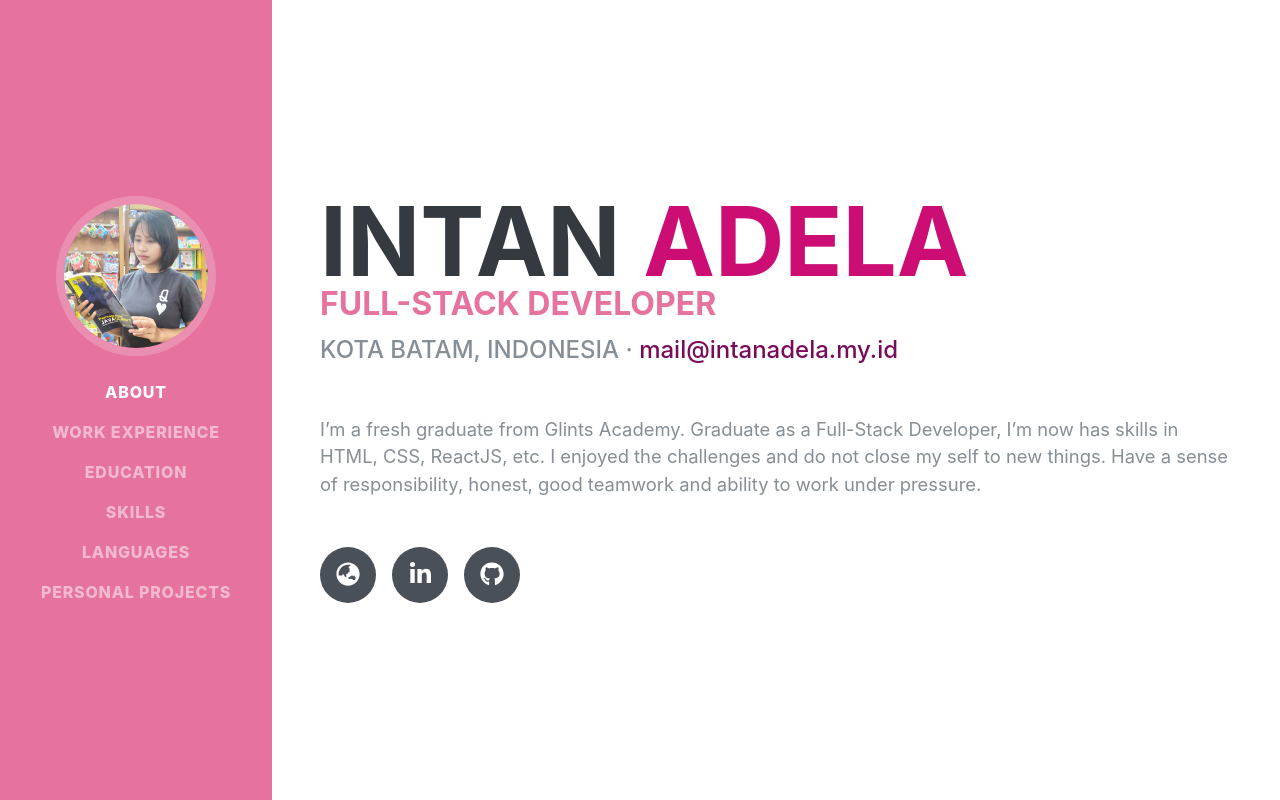
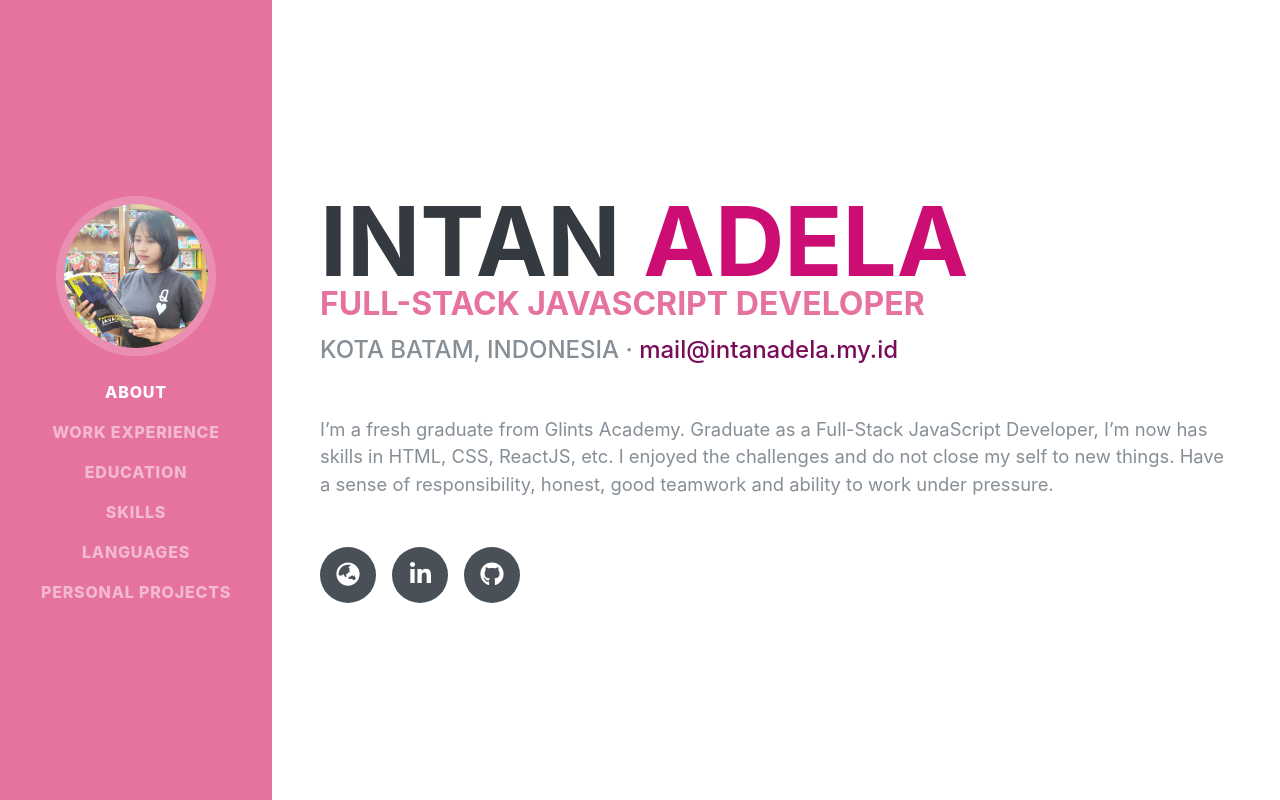
Before and after one commit to intanadhella/curriculum-vitae, a React (Create React App) app: page / in a window 1280 px wide. Shown: the top 800 px of the page. Built offline with nearby package versions, Linux system fonts and the light colour scheme; a web font is replaced by a local one.

Commit message:
change job title

```diff
--- a/src/components/Resume/About.js
+++ b/src/components/Resume/About.js
@@ -18,7 +18,7 @@ const About = () => {
                     Intan <span className="text-primary">Adela</span>
                 </h1>
                 <h3>
-                    <span className="text-secondary">Full-Stack Developer</span>
+                    <span className="text-secondary">Full-Stack JavaScript Developer</span>
                 </h3>
                 <div className="subheading mb-5">
                     Kota Batam, Indonesia ·{" "}
@@ -31,7 +31,7 @@ const About = () => {
                 </div>
                 <p className="lead mb-5">
                     I’m a fresh graduate from Glints Academy.
-                    Graduate as a Full-Stack Developer, I’m now has skills in HTML, CSS, ReactJS, etc.
+                    Graduate as a Full-Stack JavaScript Developer, I’m now has skills in HTML, CSS, ReactJS, etc.
                     I enjoyed the challenges and do not close my self to new things.
                     Have a sense of responsibility, honest, good teamwork and ability to work under pressure.
                 </p>
```
